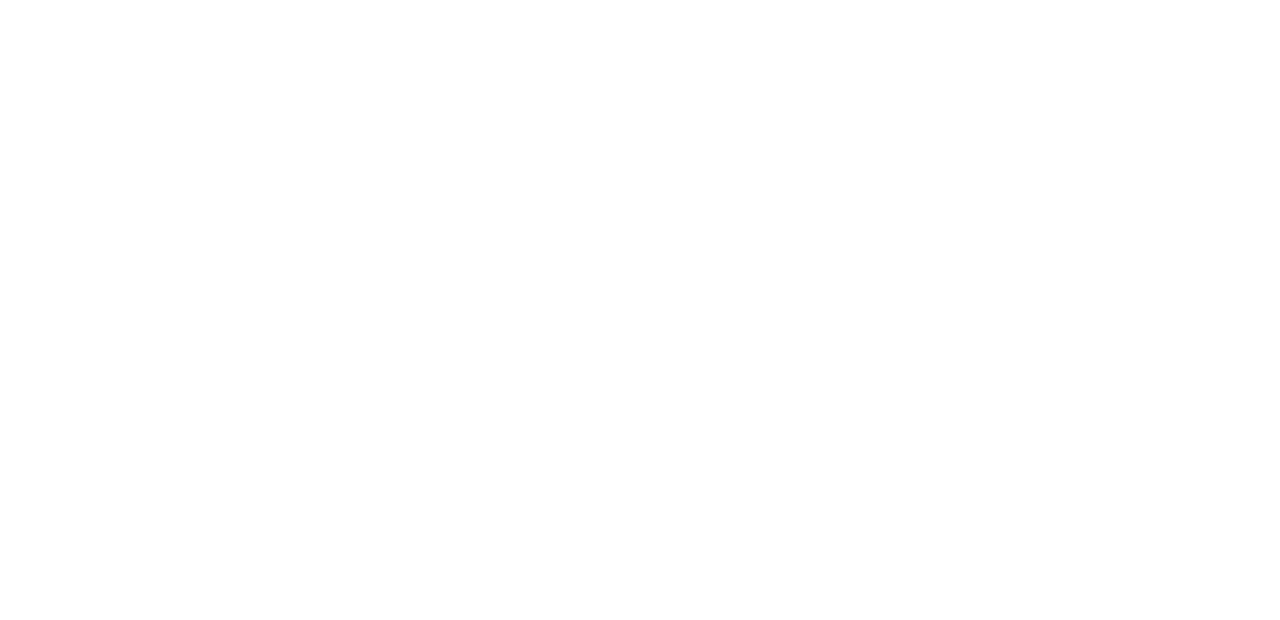
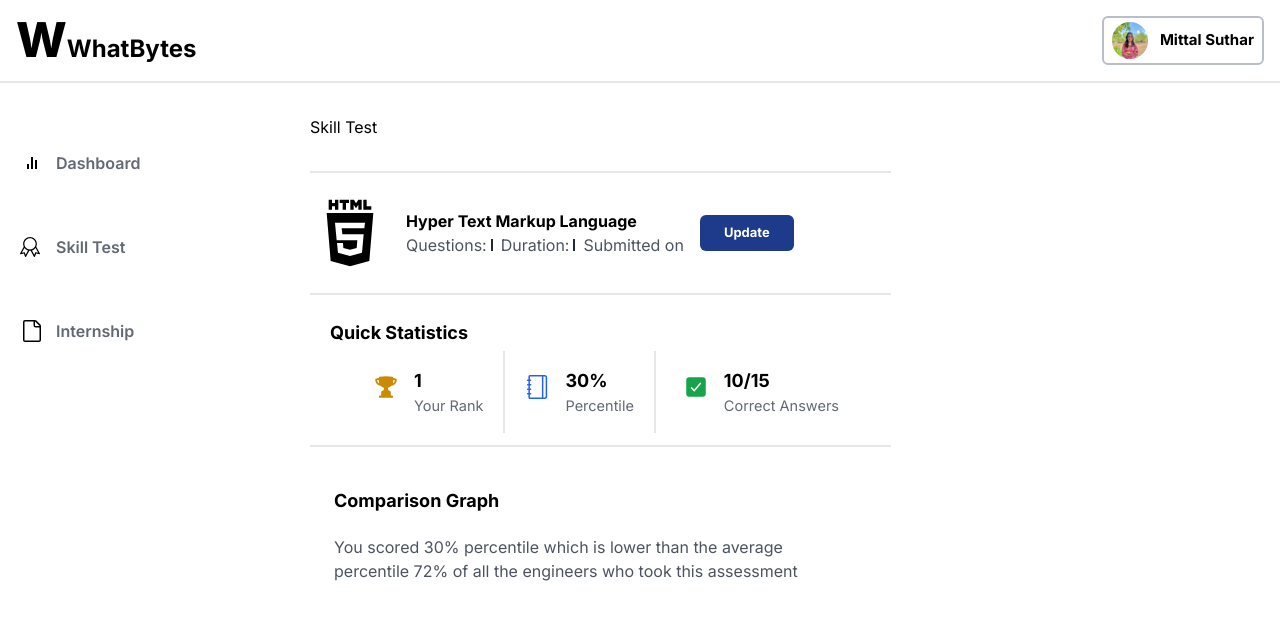
Before and after one commit to mittals21/whatbytes, a Next.js app: page / in a window 1280 px wide. Shown: the top 620 px of the page. Built offline with nearby package versions, Linux system fonts and the light colour scheme.

Commit message:
Sidebar and Navbar completed

```diff
--- /dev/null
+++ b/app/components/CompareGraph.tsx
@@ -0,0 +1,17 @@
+"use client"
+import React from 'react'
+
+const CompareGraph = () => {
+  return (
+    <div className='py-10 px-6'>
+      <p className="font-bold text-lg">Comparison Graph</p>
+      <div>
+        <div className=''>
+          <p className='text-gray-800/80 py-5 max-w-[500px]'>You scored 30% percentile which is lower than the average percentile 72% of all the engineers who took this assessment</p>
+        </div>
+      </div>
+    </div>
+  )
+}
+
+export default CompareGraph
--- /dev/null
+++ b/app/components/Navbar.tsx
@@ -0,0 +1,26 @@
+"use client"
+import Image from "next/image"
+import React from "react"
+import image from "../utils/mittal.jpeg"
+
+const Navbar = () => {
+  return (
+    <div className="flex justify-between p-4  border-b-2">
+      <p className="font-bold text-2xl">
+        <span className="font-extrabold text-5xl">W</span>WhatBytes
+      </p>
+      <div className="flex justify-center items-center gap-3 border-gray-400/70 px-2 py-1 border-[2px] rounded-md">
+        <Image
+          src={image}
+          alt=""
+          width={36}
+          height={36}
+          className="rounded-full"
+        />
+        <p className="text-[15px] font-bold">Mittal Suthar</p>
+      </div>
+    </div>
+  )
+}
+
+export default Navbar
--- /dev/null
+++ b/app/components/QuickStats.tsx
@@ -0,0 +1,38 @@
+"use client"
+import React from "react"
+import { HiMiniTrophy } from "react-icons/hi2"
+import { SlNotebook } from "react-icons/sl";
+import { IoCheckbox } from "react-icons/io5";
+
+const QuickStats = () => {
+  return (
+    <div className="px-5 pt-6 pb-2 border-b-2">
+      <p className="font-bold text-lg">Quick Statistics</p>
+      <div className="flex items-center gap-5 px-6 py-1">
+        <div className="flex gap-4 justify-center px-5 py-4 border-r-2">
+          <HiMiniTrophy className="text-yellow-600 w-6 h-6 mt-2" />
+          <div>
+            <p className="font-bold text-lg ">1</p>
+            <p className="text-gray-800/70 text-[14.5px]">Your Rank</p>
+          </div>
+        </div>
+        <div className="flex gap-4 justify-center pr-5 py-4 border-r-2">
+          <SlNotebook className="text-blue-600 w-6 h-6 mt-2" />
+          <div>
+            <p className="font-bold text-lg">30%</p>
+            <p className="text-gray-800/70 text-[14.5px]">Percentile</p>
+          </div>
+        </div>
+        <div className="flex gap-4 justify-center px-2">
+          <IoCheckbox className="text-green-600 w-6 h-6 mt-2" />
+          <div>
+            <p className="font-bold text-lg">10/15</p>
+            <p className="text-gray-800/70 text-[14.5px]">Correct Answers</p>
+          </div>
+        </div>
+      </div>
+    </div>
+  )
+}
+
+export default QuickStats
--- /dev/null
+++ b/app/components/Sidebar.tsx
@@ -0,0 +1,66 @@
+"use client"
+import React, { useState } from "react"
+import { CgLoadbarSound } from "react-icons/cg"
+import { SlBadge } from "react-icons/sl"
+import { GoFile } from "react-icons/go"
+
+const Sidebar = () => {
+  const [active, setActive] = useState<string>("Dashboard")
+  return (
+    <div className="flex flex-col justify-center w-[230px] py-12 border-r-blue-600 gap-5">
+      <div
+        className={`flex items-center gap-3 p-5 cursor-pointer ${
+          active === "dashboard"
+            ? "bg-blue-300/20 rounded-r-full text-blue-500"
+            : ""
+        }`}
+        onClick={() => setActive("dashboard")}
+      >
+        <CgLoadbarSound className="text-2xl" />
+        <p
+          className={`text-md font-semibold ${
+            active === "dashboard" ? "text-blue-500" : "text-gray-800/70"
+          }`}
+        >
+          Dashboard
+        </p>
+      </div>
+      <div
+        className={`flex items-center gap-4 p-5 cursor-pointer ${
+          active === "skilltest"
+            ? "bg-blue-300/20 rounded-r-full text-blue-500"
+            : ""
+        }`}
+        onClick={() => setActive("skilltest")}
+      >
+        <SlBadge className="text-xl" />
+        <p
+          className={`text-md font-semibold ${
+            active === "skilltest" ? "text-blue-500" : "text-gray-800/70"
+          }`}
+        >
+          Skill Test
+        </p>
+      </div>
+      <div
+        className={`flex items-center gap-3 p-5 cursor-pointer ${
+          active === "internship"
+            ? "bg-blue-300/20 rounded-r-full text-blue-500"
+            : ""
+        }`}
+        onClick={() => setActive("internship")}
+      >
+        <GoFile className="text-2xl" />
+        <p
+          className={`text-md font-semibold ${
+            active === "internship" ? "text-blue-500" : "text-gray-800/70"
+          }`}
+        >
+          Internship
+        </p>
+      </div>
+    </div>
+  )
+}
+
+export default Sidebar
--- /dev/null
+++ b/app/components/SkillTest.tsx
@@ -0,0 +1,29 @@
+"use client"
+import React from "react"
+import { TiHtml5 } from "react-icons/ti"
+
+const SkillTest = () => {
+  return (
+    <div className="flex flex-col gap-8 justify-center">
+      <p>Skill Test</p>
+      <div className="flex items-center gap-4 border-t-2 border-b-2 py-5">
+        <TiHtml5 className="w-20 h-20" />
+        <div className="flex flex-col ">
+          <p className="font-bold">Hyper Text Markup Language</p>
+          <div className="flex items-center gap-2 ">
+            <div className="flex items-center border-r-2 border-gray-800 h-3">
+              <p className="pr-1 text-gray-800/80">Questions:</p>
+            </div>
+            <div className="flex items-center border-r-2 border-gray-800 h-3">
+              <p className="pr-1 text-gray-800/80">Duration:</p>
+            </div>
+            <p className="text-gray-800/80">Submitted on</p>
+          </div>
+        </div>
+        <button className="bg-blue-900 text-white text-[13px] py-2 px-6 rounded-md font-bold">Update</button>
+      </div>
+    </div>
+  )
+}
+
+export default SkillTest
--- /dev/null
+++ b/app/components/SyllabusWise.tsx
@@ -0,0 +1,11 @@
+import React from 'react'
+
+const SyllabusWise = () => {
+  return (
+    <div>
+      <p>Syllabus Wise Analysis</p>
+    </div>
+  )
+}
+
+export default SyllabusWise
--- a/app/page.tsx
+++ b/app/page.tsx
@@ -1,9 +1,28 @@
-import React from 'react'
+import React from "react"
+import Navbar from "./components/Navbar"
+import Sidebar from "./components/Sidebar"
+import SkillTest from "./components/SkillTest"
+import QuickStats from "./components/QuickStats"
+import CompareGraph from "./components/CompareGraph"
 
 const Home = () => {
   return (
-    <div>
+    <div className="flex flex-col h-screen">
+      <div>
+        <Navbar />
+      </div>
 
+      <div className="flex flex-1">
+        <div >
+          <Sidebar />
+        </div>
+
+        <div className="py-8 px-20">
+          <SkillTest />
+          <QuickStats/>
+          <CompareGraph/>
+        </div>
+      </div>
     </div>
   )
 }
```
Also changed, not shown: package.json (+5 -4 lines), app/utils/mittal.jpeg (added), 1 other file (tests, documents, lock files or other folders).
